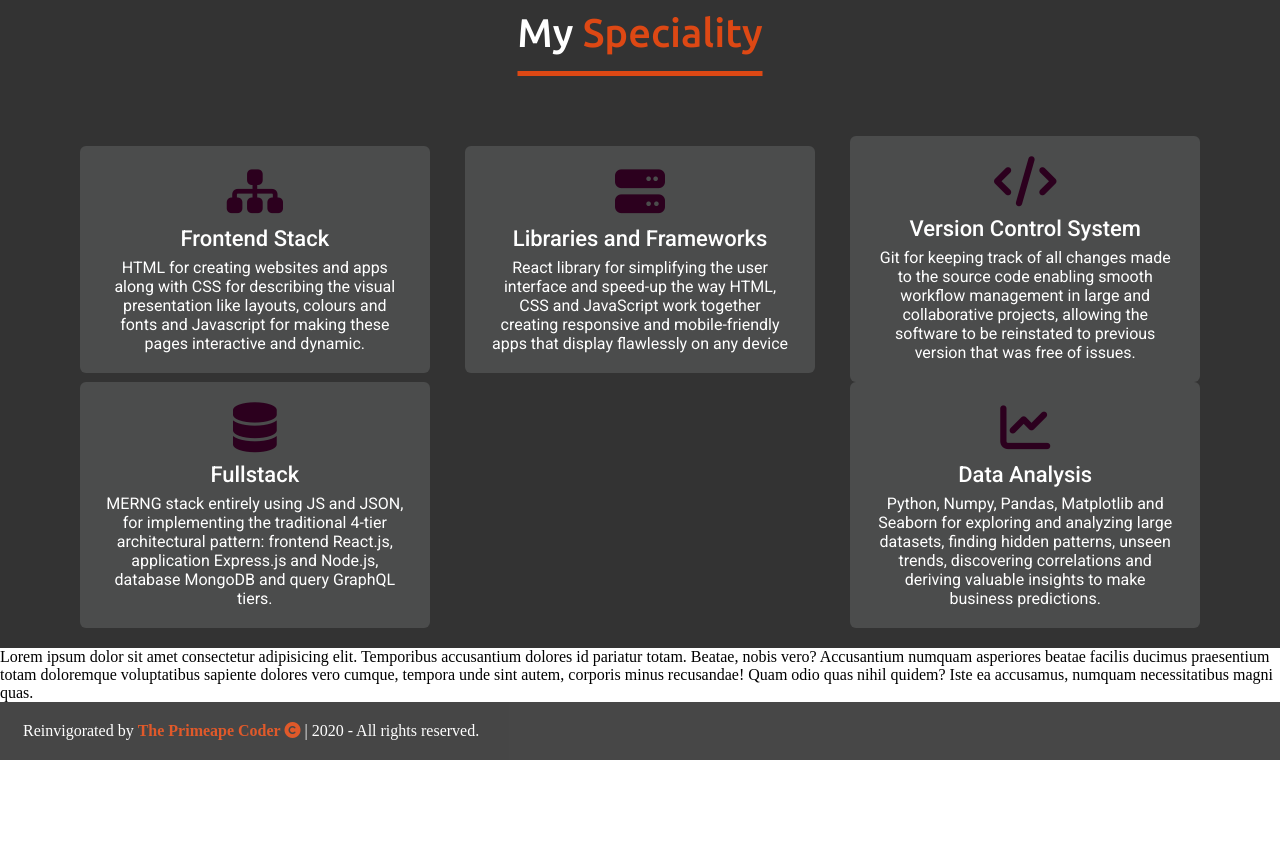
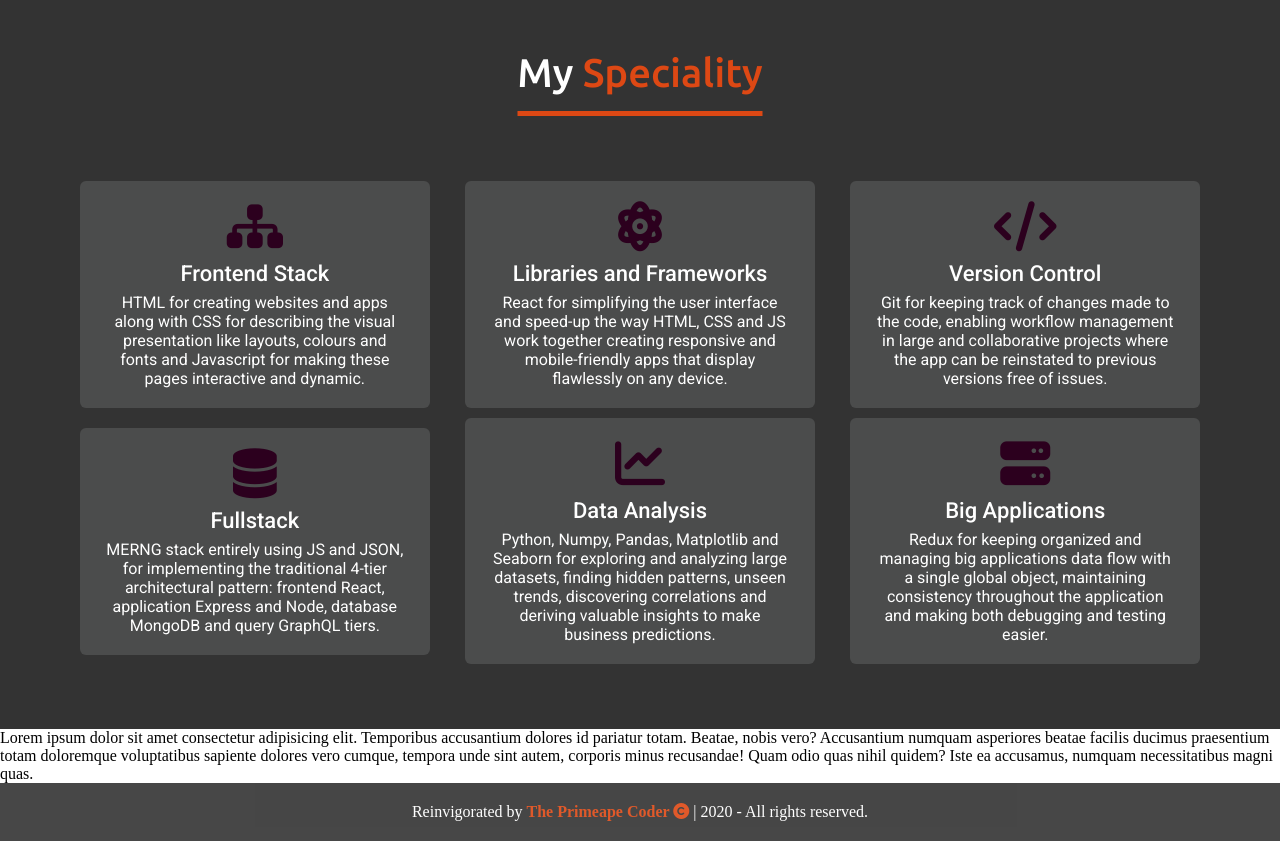
Before and after one commit to vinicius77/react-images-carousel, a React (Create React App) app: page / in a window 1280 px wide. Shown: the part 1460-2301 px from the top of the page. Before the commit the page ends 2220 px from the top, so only its background shows below. Built offline with nearby package versions, Linux system fonts and the light colour scheme.

Commit message:
Adds a new card to the services session and corrects some found mispellings

```diff
--- a/src/components/Footer.css
+++ b/src/components/Footer.css
@@ -3,6 +3,7 @@ footer {
   padding: 20px 23px;
   color: var(--white);
   opacity: 0.9;
+  text-align: center;
 }
 
 footer span a,
--- a/src/components/Services.css
+++ b/src/components/Services.css
@@ -41,6 +41,7 @@
   background: var(--ubuntu-light-gray);
   border-radius: 6px;
   padding: 20px 25px;
+  margin: 5px 0;
   cursor: pointer;
   transition: all 0.3s ease;
 }
--- a/src/components/Services.js
+++ b/src/components/Services.js
@@ -25,13 +25,13 @@ const Services = () => {
           {/** Card 2  */}
           <div className="card">
             <div className="box">
-              <i className="fas fa-server"></i>
+              <i class="fas fa-atom"></i>
+
               <div className="text">Libraries and Frameworks</div>
               <p>
-                React library for simplifying the user interface and speed-up
-                the way HTML, CSS and JavaScript work together creating
-                responsive and mobile-friendly apps that display flawlessly on
-                any device
+                React for simplifying the user interface and speed-up the way
+                HTML, CSS and JS work together creating responsive and
+                mobile-friendly apps that display flawlessly on any device.
               </p>
             </div>
           </div>
@@ -39,12 +39,11 @@ const Services = () => {
           <div className="card">
             <div className="box">
               <i className="fas fa-code"></i>
-              <div className="text">Version Control System</div>
+              <div className="text">Version Control</div>
               <p>
-                Git for keeping track of all changes made to the source code
-                enabling smooth workflow management in large and collaborative
-                projects, allowing the software to be reinstated to previous
-                version that was free of issues.
+                Git for keeping track of changes made to the code, enabling
+                workflow management in large and collaborative projects where
+                the app can be reinstated to previous versions free of issues.
               </p>
             </div>
           </div>
@@ -55,9 +54,9 @@ const Services = () => {
               <div className="text">Fullstack</div>
               <p>
                 MERNG stack entirely using JS and JSON, for implementing the
-                traditional 4-tier architectural pattern: frontend React.js,
-                application Express.js and Node.js, database MongoDB and query
-                GraphQL tiers.
+                traditional 4-tier architectural pattern: frontend React,
+                application Express and Node, database MongoDB and query GraphQL
+                tiers.
               </p>
             </div>
           </div>
@@ -75,6 +74,20 @@ const Services = () => {
               </p>
             </div>
           </div>
+
+          {/** Card 6  */}
+          <div className="card">
+            <div className="box">
+              <i className="fas fa-server"></i>
+              <div className="text">Big Applications</div>
+              <p>
+                Redux for keeping organized and managing big applications data
+                flow with a single global object, maintaining consistency
+                throughout the application and making both debugging and testing
+                easier.
+              </p>
+            </div>
+          </div>
         </div>
       </div>
     </section>
--- a/src/index.css
+++ b/src/index.css
@@ -29,7 +29,7 @@ html {
 }
 
 section {
-  padding: 60px 0 20px 0;
+  padding: 60px 0;
 }
 
 /** Responsive Media Queries */
```
